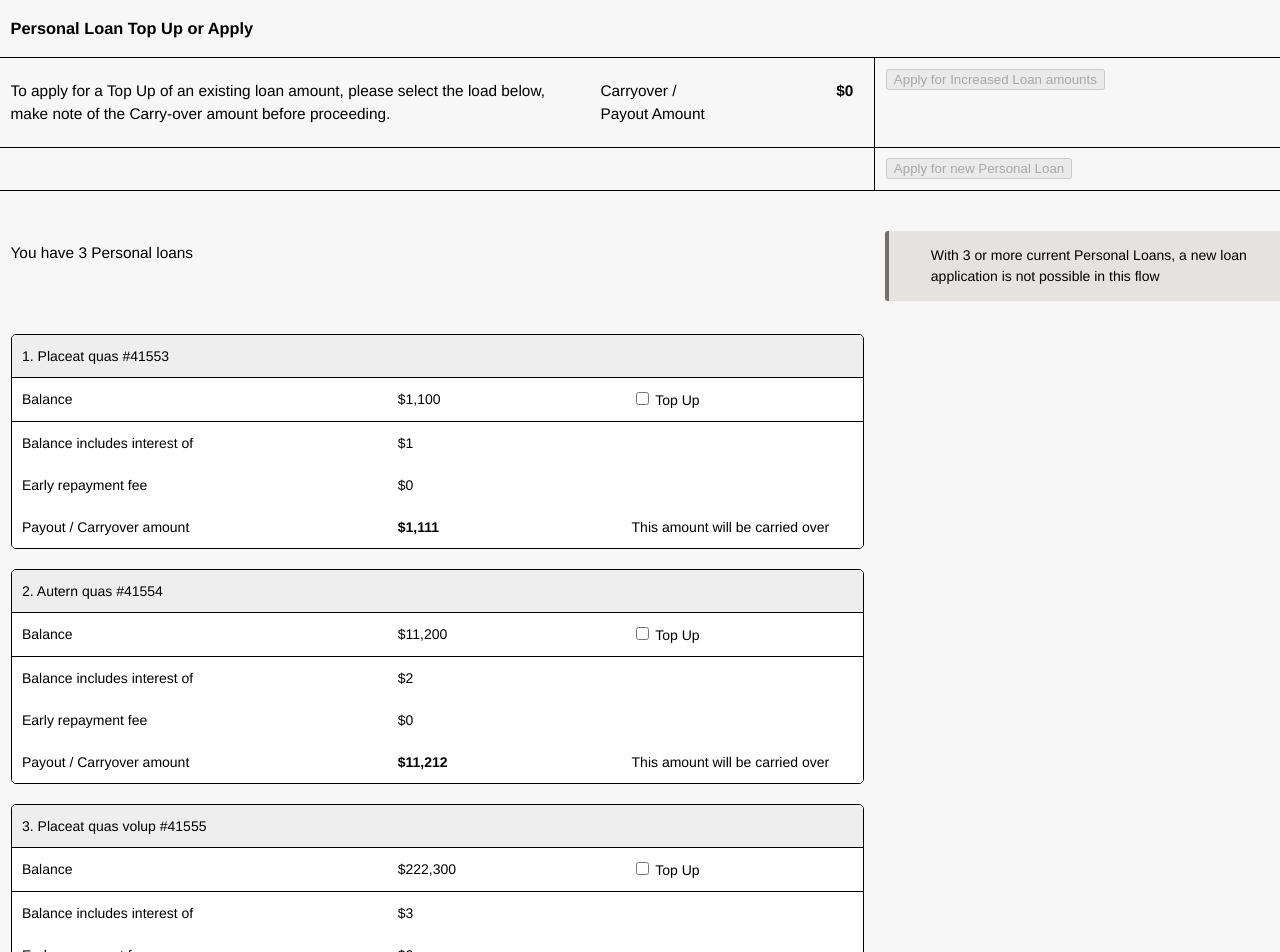
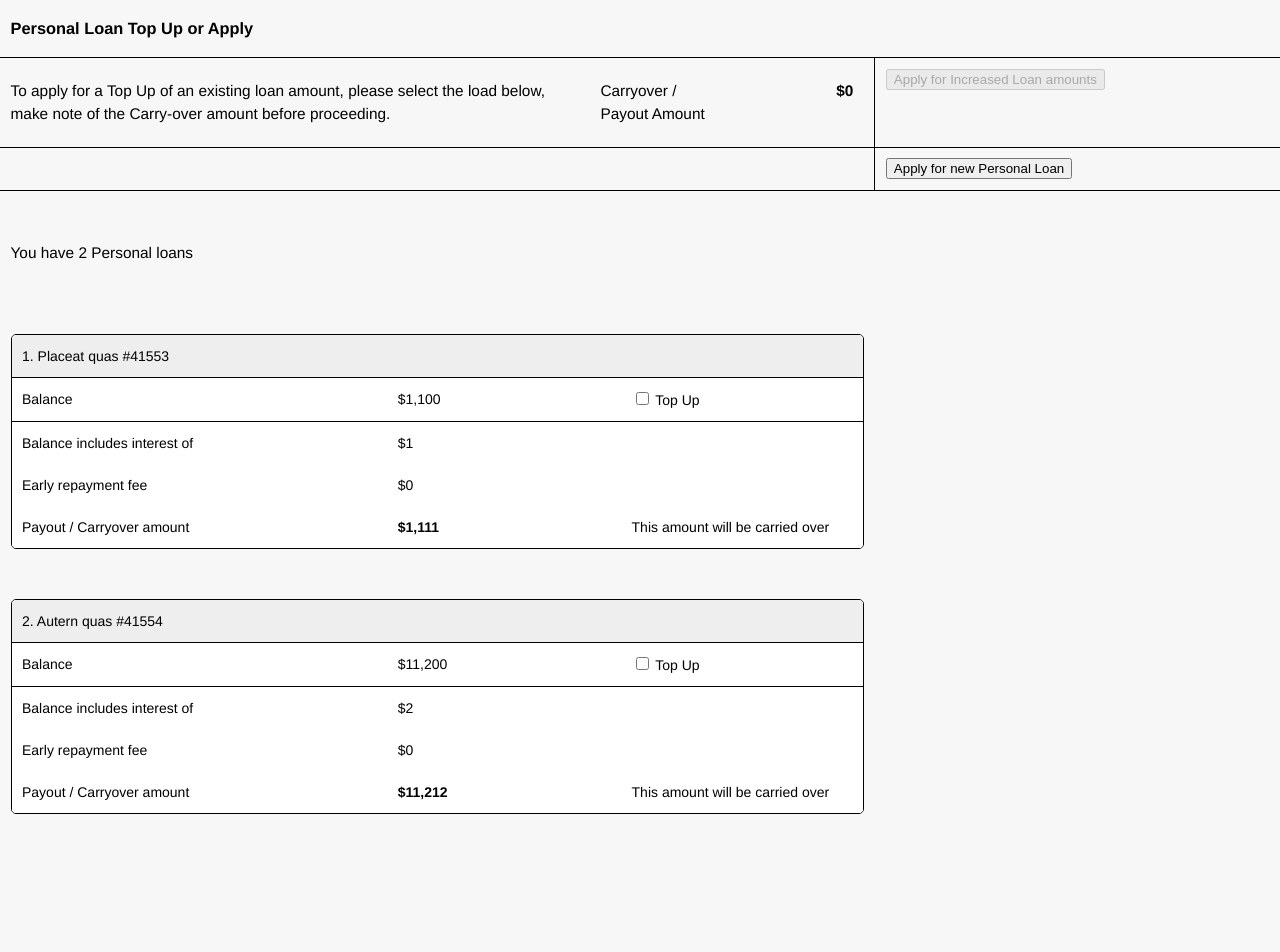
Before and after one commit to llluper/LoanManagementSystemUI, a Vue app: page / in a window 1280 px wide. Shown: the top 952 px of the page. After the commit the page ends 855 px from the top, so only its background shows below. Built offline with nearby package versions, Linux system fonts and the light colour scheme.

Commit message:
Loans styled

```diff
--- a/src/components/Loans.vue
+++ b/src/components/Loans.vue
@@ -17,4 +17,7 @@ export default Vue.extend({
 </script>
 
 <style lang="scss" scoped>
+.loans > div {
+  padding-bottom: 30px;
+}
 </style>
--- a/src/store.ts
+++ b/src/store.ts
@@ -31,13 +31,6 @@ const state: StateType = {
       payout: 11212,
       topUp: false,
     },
-    {
-      balance: 222300,
-      interest: 3,
-      earlyPaymentFee: 10,
-      payout: 222313,
-      topUp: false,
-    },
   ],
 };
 
```
